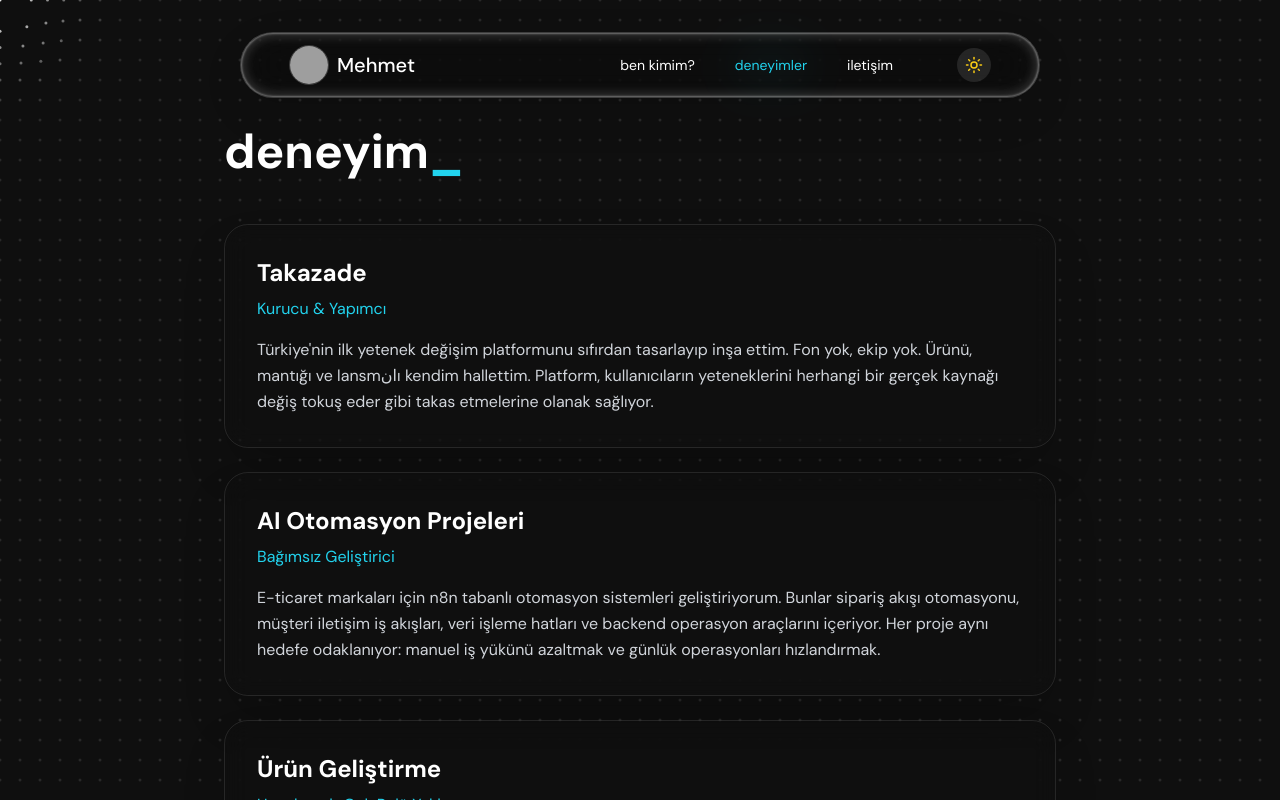
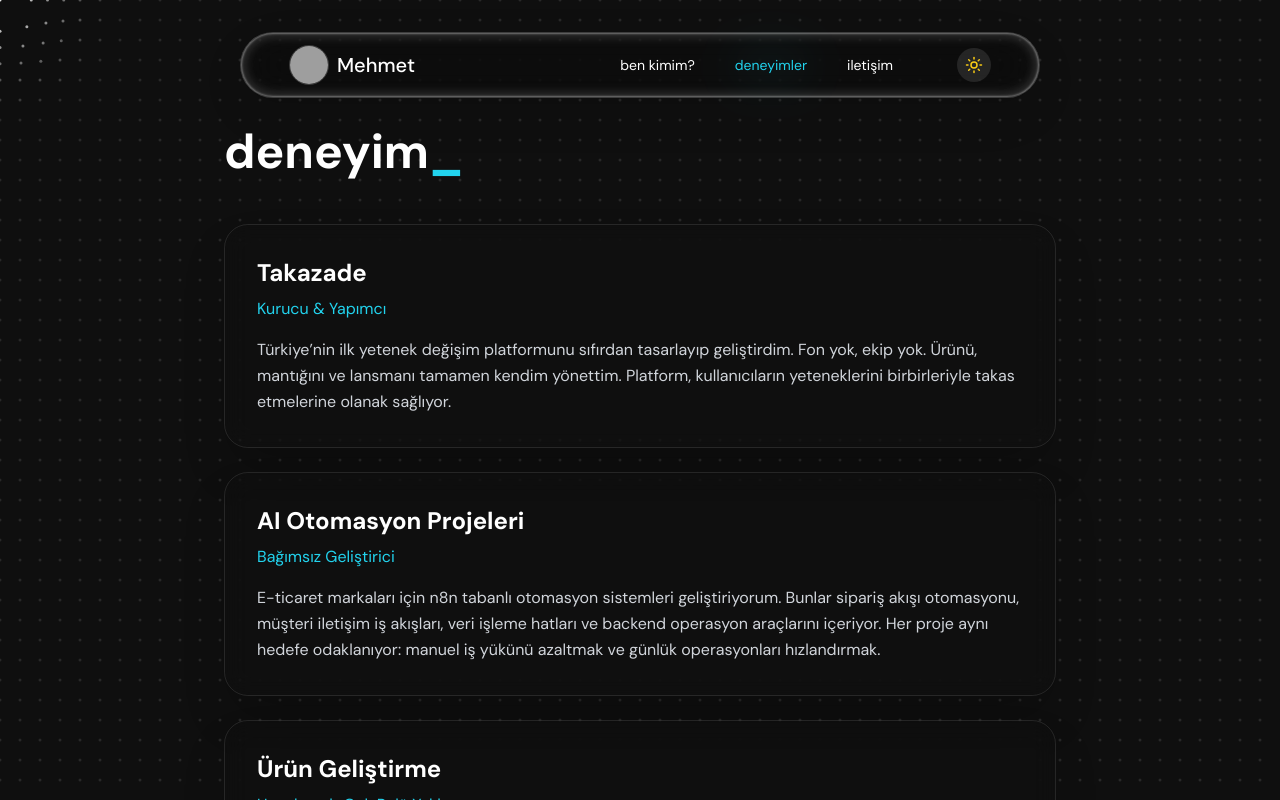
Before and after one commit to richifytr-maker/xx, a React (Vite) app: page /tr/deneyim in a window 1280 px wide. Shown: the top 800 px of the page. Built offline with nearby package versions, Linux system fonts and the light colour scheme; grey boxes are pictures that could not be loaded.

Commit message:
Updated ExperienceTR.tsx

```diff
--- a/src/pages/ExperienceTR.tsx
+++ b/src/pages/ExperienceTR.tsx
@@ -24,7 +24,8 @@ function ExperienceTR() {
             <p className={`leading-relaxed transition-colors duration-300 ${
               isDark ? 'text-gray-300' : 'text-gray-700'
             }`}>
-              Türkiye'nin ilk yetenek değişim platformunu sıfırdan tasarlayıp inşa ettim. Fon yok, ekip yok. Ürünü, mantığı ve lansmانı kendim hallettim. Platform, kullanıcıların yeteneklerini herhangi bir gerçek kaynağı değiş tokuş eder gibi takas etmelerine olanak sağlıyor.
+              Türkiye’nin ilk yetenek değişim platformunu sıfırdan tasarlayıp geliştirdim. Fon yok, ekip yok. Ürünü, mantığını ve lansmanı tamamen kendim yönettim.
+Platform, kullanıcıların yeteneklerini birbirleriyle takas etmelerine olanak sağlıyor.
             </p>
           </div>
           <div className={`backdrop-blur-md border rounded-3xl p-8 shadow-2xl hover:transition-all transition-all duration-300 animate-slide-in stagger-2 ${
```
